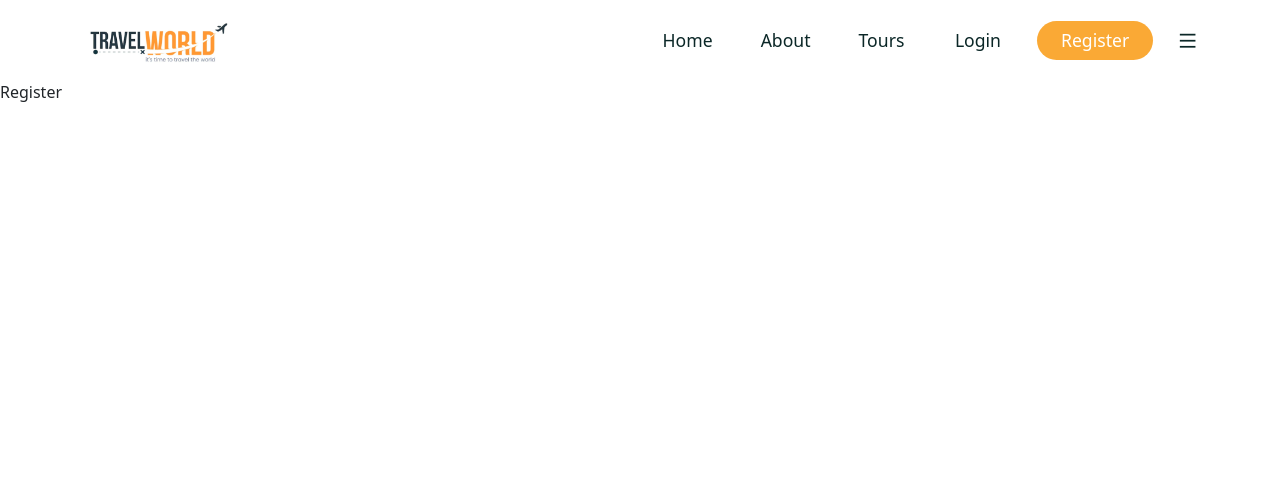
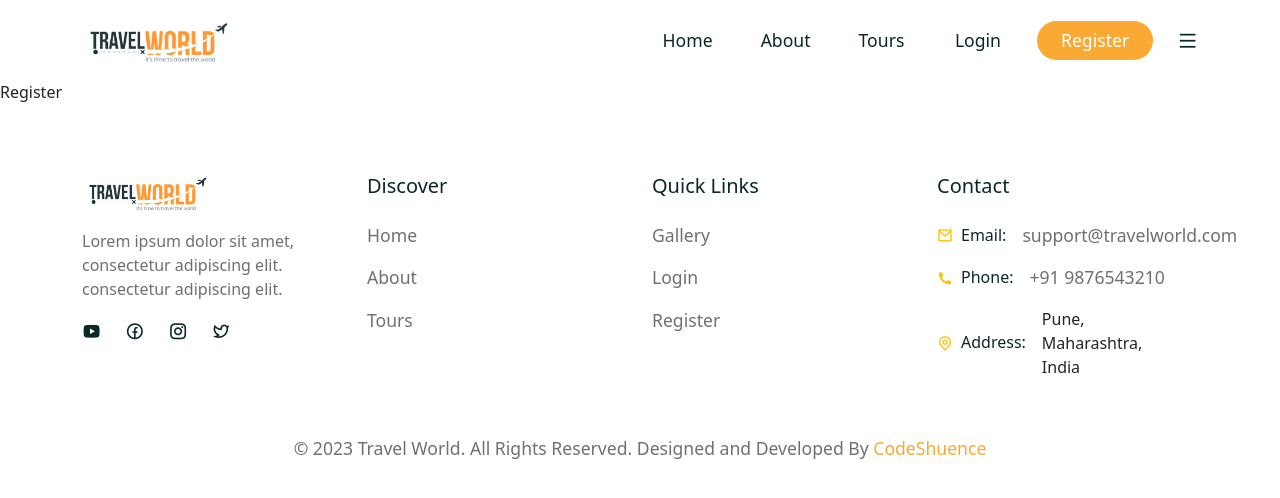
Before and after one commit to shuence/TravelWorld, a React (Create React App) app: page /register in a window 1280 px wide. Shown: the top 498 px of the page. Built offline with nearby package versions, Linux system fonts and the light colour scheme; a web font is replaced by a local one.

Commit message:
All Done

```diff
--- a/src/Component/Footer/Footer.css
+++ b/src/Component/Footer/Footer.css
@@ -0,0 +1,49 @@
+.footer{
+    padding-top: 70px;
+    padding-bottom: 30px;
+}
+
+.footer .logo img {
+    width: 50%;
+    margin-bottom: 1rem;
+}
+
+.footer .logo p{
+    color: var(--text-color);
+}
+
+.social__links span a {
+    text-decoration: none;
+    color: var(--heading-color);
+    font-size: 1.2rem;
+}
+
+.footer__link-title{
+    color: var(--heading-color);
+    margin-bottom: 1rem;
+}
+
+.footer__quick-links li a{
+    text-decoration: none;
+    color: var(--text-color);
+    font-size: 1.1rem;
+}
+
+.footer__quick-links h6 span i{
+    color:#faa935;
+    font-size: 1.1rem;
+}
+
+.copyright{
+    color: var(--text-color);
+    font-size: 1.1rem;
+}
+
+.copyright a{
+    text-decoration: none;
+    color: var(--secondary-color);
+}
+
+.copyright a:hover{
+    color: var(--primary-color);
+}
--- a/src/Component/Footer/Footer.jsx
+++ b/src/Component/Footer/Footer.jsx
@@ -1,19 +1,158 @@
-import React from 'react'
-import "./Footer.css"
+import React from "react";
+import "./Footer.css";
 
-import { Container,Row,Col } from 'reactstrap'
+import { Container, Row, Col, ListGroupItem, ListGroup } from "reactstrap";
+import { Link } from "react-router-dom";
+import logo from "../../assets/images/logo.png";
 
+const quick__links = [
+  {
+    path: "/",
+    display: "Home",
+  },
+  {
+    path: "/about",
+    display: "About",
+  },
+  {
+    path: "/tours",
+    display: "Tours",
+  },
+];
+
+const quick__links2 = [
+  {
+    path: "/gallery",
+    display: "Gallery",
+  },
+  {
+    path: "/login",
+    display: "Login",
+  },
+  {
+    path: "/register",
+    display: "Register",
+  },
+];
 
 const Footer = () => {
+  const year = new Date().getFullYear();
+
   return (
-   <footer className='footer'>
+    <footer className="footer">
       <Container>
         <Row>
-          <Col lg="3"></Col>
+          <Col lg="3">
+            <div className="logo">
+              <img src={logo} alt="" />
+              <p>
+                Lorem ipsum dolor sit amet, consectetur adipiscing elit.
+                consectetur adipiscing elit.
+              </p>
+
+              <div className="social__links d-flex align-items-center gap-4">
+                <span>
+                  <Link to="https://youtube.com">
+                    <i className="ri-youtube-fill"></i>
+                  </Link>
+                </span>
+                <span>
+                  <Link to="https://facebook.com">
+                    <i className="ri-facebook-circle-line"></i>
+                  </Link>
+                </span>
+                <span>
+                  <Link to="https://instagram.com">
+                    <i className="ri-instagram-line"></i>
+                  </Link>
+                </span>
+                <span>
+                  <Link to="https://twitter.com">
+                    <i className="ri-twitter-line"></i>
+                  </Link>
+                </span>
+              </div>
+            </div>
+          </Col>
+
+          <Col lg="3">
+            <h5 className="footer__link-title">Discover</h5>
+
+            <ListGroup className="footer__quick-links">
+              {quick__links.map((items, index) => (
+                <ListGroupItem key={index} className="ps-0 border-0">
+                  <Link to={items.path}>{items.display}</Link>
+                </ListGroupItem>
+              ))}
+            </ListGroup>
+          </Col>
+          <Col lg="3">
+            <h5 className="footer__link-title">Quick Links</h5>
+
+            <ListGroup className="footer__quick-links">
+              {quick__links2.map((items, index) => (
+                <ListGroupItem key={index} className="ps-0 border-0">
+                  <Link to={items.path}>{items.display}</Link>
+                </ListGroupItem>
+              ))}
+            </ListGroup>
+          </Col>
+          <Col lg="3">
+            <h5 className="footer__link-title">Contact</h5>
+
+            <ListGroup className="footer__quick-links">
+              <ListGroupItem className="ps-0 border-0 d-flex flex-column flex-md-row align-items-md-center gap-3">
+                <div className="d-flex align-items-center gap-2">
+                  <span className="text-warning">
+                    <i className="ri-mail-line"></i>
+                  </span>
+                  <h6 className="mb-0">Email:</h6>
+                </div>
+                <p className="mb-0">
+                  <Link
+                    to="mailto:support@travelworld.com"
+                    className="color-text"
+                  >
+                    support@travelworld.com
+                  </Link>
+                </p>
+              </ListGroupItem>
+
+              <ListGroupItem className="ps-0 border-0 d-flex flex-column flex-md-row align-items-md-center gap-3">
+                <div className="d-flex align-items-center gap-2 ">
+                  <span className="text-warning">
+                    <i className="ri-phone-fill"></i>
+                  </span>
+                  <h6 className="mb-0">Phone:</h6>
+                </div>
+                <p className="mb-0">
+                  <Link to="tel:9876543210">+91 9876543210</Link>
+                </p>
+              </ListGroupItem>
+
+              <ListGroupItem className="ps-0 border-0 d-flex flex-column flex-md-row align-items-md-center gap-3">
+                <div className="d-flex align-items-center gap-2">
+                  <span className="text-warning">
+                    <i className="ri-map-pin-line "></i>
+                  </span>
+                  <h6 className="mb-0">Address:</h6>
+                </div>
+                <p className="mb-0">Pune, Maharashtra, India</p>
+              </ListGroupItem>
+            </ListGroup>
+          </Col>
+
+          <Col lg="12" className="text-center pt-5">
+            <p className="copyright">
+              &copy; {year} Travel World. All Rights Reserved.
+              Designed and Developed By{" "}
+              <Link to="https://shuence.netlify.app">CodeShuence</Link>
+            </p>
+          </Col>
         </Row>
       </Container>
-   </footer>
-  )
-}
+    </footer>
+  );
+};
 
-export default Footer
+export default Footer;
```
